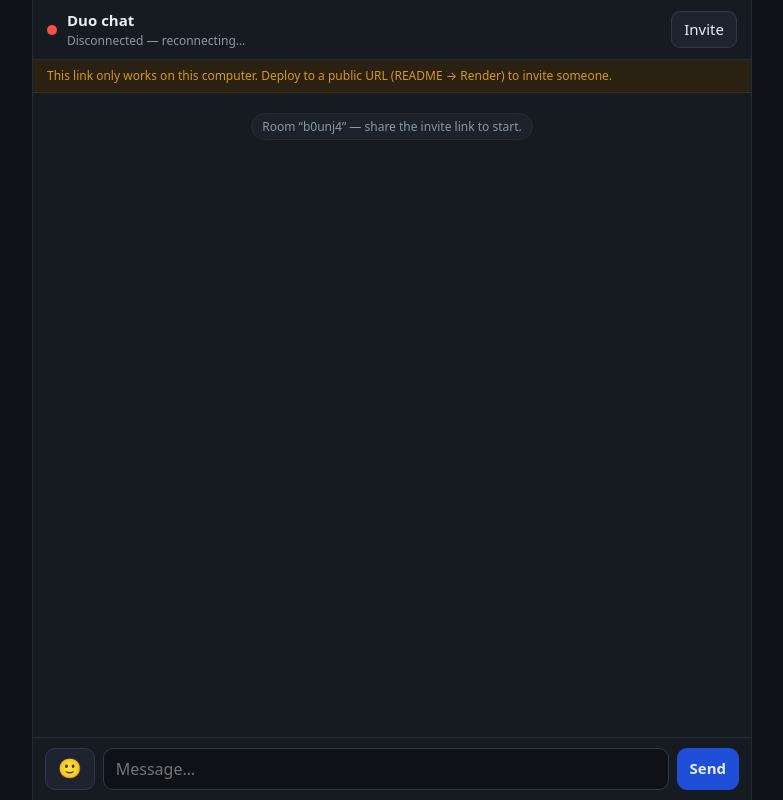
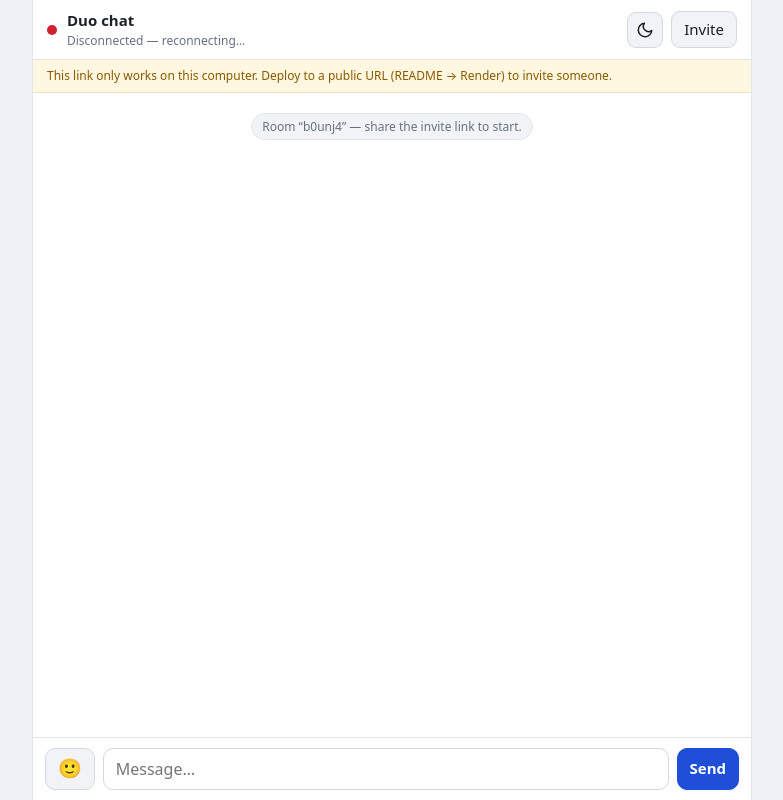
Before and after one commit to hacKING-25/Uss, a website: page public/index.html in a window 1280 px wide. Shown: the whole page, without its empty margins (248-1031 px from the left). Drawn offline with Linux system fonts and the light colour scheme.

Commit message:
feat -theme added

```diff
--- a/public/index.html
+++ b/public/index.html
@@ -3,17 +3,80 @@
 <head>
 <meta charset="utf-8">
 <meta name="viewport" content="width=device-width, initial-scale=1, viewport-fit=cover">
-<meta name="color-scheme" content="dark">
+<meta name="color-scheme" content="dark light">
 <link rel="icon" href="data:,">
 <title>Duo chat</title>
+<script>
+(function () {
+  try {
+    var saved = localStorage.getItem('duo-theme');
+    var theme = saved === 'light' || saved === 'dark'
+      ? saved
+      : (window.matchMedia('(prefers-color-scheme: light)').matches ? 'light' : 'dark');
+    document.documentElement.dataset.theme = theme;
+  } catch (e) {
+    document.documentElement.dataset.theme = 'dark';
+  }
+})();
+</script>
 <style>
   * { box-sizing: border-box; }
   html, body { height: 100%; }
+  :root, [data-theme="dark"] {
+    color-scheme: dark;
+    --bg: #0e1116;
+    --app-bg: #161b22;
+    --border: #232b36;
+    --border-strong: #303a47;
+    --text: #e6edf3;
+    --muted: #8b98a5;
+    --btn-bg: #1d2430;
+    --btn-hover: #253040;
+    --bubble-them: #222a35;
+    --bubble-me: #1f4fd8;
+    --bubble-me-text: #fff;
+    --input-bg: #0e1116;
+    --system-bg: #1b222c;
+    --emojis-bg: #131820;
+    --notice-text: #d29922;
+    --notice-bg: #2a2113;
+    --notice-border: #3a2f18;
+    --accent: #3b6cf0;
+    --delivered: #7ee787;
+    --online: #3fb950;
+    --waiting: #d29922;
+    --danger: #f85149;
+  }
+  [data-theme="light"] {
+    color-scheme: light;
+    --bg: #eef1f5;
+    --app-bg: #ffffff;
+    --border: #e2e6ec;
+    --border-strong: #d3d9e1;
+    --text: #1c2128;
+    --muted: #667085;
+    --btn-bg: #f1f3f6;
+    --btn-hover: #e6eaf0;
+    --bubble-them: #eef1f5;
+    --bubble-me: #1f4fd8;
+    --bubble-me-text: #fff;
+    --input-bg: #ffffff;
+    --system-bg: #f1f3f6;
+    --emojis-bg: #fafbfc;
+    --notice-text: #8a5a00;
+    --notice-bg: #fff7e0;
+    --notice-border: #f2e2b6;
+    --accent: #1f4fd8;
+    --delivered: #1a7f37;
+    --online: #1a7f37;
+    --waiting: #9a6700;
+    --danger: #cf222e;
+  }
   body {
     margin: 0;
     font: 15px/1.45 system-ui, -apple-system, "Segoe UI", Roboto, sans-serif;
-    background: #0e1116;
-    color: #e6edf3;
+    background: var(--bg);
+    color: var(--text);
   }
   button, input { font: inherit; }
   .app {
@@ -22,8 +85,8 @@
     margin: 0 auto;
     display: flex;
     flex-direction: column;
-    background: #161b22;
-    border-inline: 1px solid #232b36;
+    background: var(--app-bg);
+    border-inline: 1px solid var(--border);
   }
   header {
     display: flex;
@@ -31,40 +94,60 @@
     justify-content: space-between;
     gap: 12px;
     padding: 10px 14px;
-    border-bottom: 1px solid #232b36;
+    border-bottom: 1px solid var(--border);
   }
   .peer { display: flex; align-items: center; gap: 10px; min-width: 0; }
   .peer strong { display: block; font-size: 15px; }
   .peer small {
     display: block;
     font-size: 12px;
-    color: #8b98a5;
+    color: var(--muted);
     white-space: nowrap;
     overflow: hidden;
     text-overflow: ellipsis;
   }
-  .dot { width: 10px; height: 10px; border-radius: 50%; background: #8b98a5; flex: none; }
-  .dot.online { background: #3fb950; box-shadow: 0 0 0 3px rgba(63, 185, 80, .18); }
-  .dot.waiting { background: #d29922; }
-  .dot.connecting { background: #8b98a5; animation: pulse 1s infinite alternate; }
-  .dot.offline, .dot.full { background: #f85149; }
+  .dot { width: 10px; height: 10px; border-radius: 50%; background: var(--muted); flex: none; }
+  .dot.online { background: var(--online); box-shadow: 0 0 0 3px rgba(63, 185, 80, .18); }
+  .dot.waiting { background: var(--waiting); }
+  .dot.connecting { background: var(--muted); animation: pulse 1s infinite alternate; }
+  .dot.offline, .dot.full { background: var(--danger); }
   @keyframes pulse { from { opacity: .35; } to { opacity: 1; } }
+  .actions { display: flex; align-items: center; gap: 8px; flex: none; }
   #invite {
-    border: 1px solid #303a47;
-    background: #1d2430;
-    color: #e6edf3;
+    border: 1px solid var(--border-strong);
+    background: var(--btn-bg);
+    color: var(--text);
     padding: 7px 12px;
     border-radius: 9px;
     cursor: pointer;
     white-space: nowrap;
   }
-  #invite:hover { background: #253040; }
+  #invite:hover { background: var(--btn-hover); }
+  #themeBtn {
+    display: inline-flex;
+    align-items: center;
+    justify-content: center;
+    width: 36px;
+    height: 36px;
+    padding: 0;
+    border: 1px solid var(--border-strong);
+    background: var(--btn-bg);
+    color: var(--text);
+    border-radius: 9px;
+    cursor: pointer;
+  }
+  #themeBtn:hover { background: var(--btn-hover); }
+  #themeBtn svg { width: 18px; height: 18px; }
+  #themeBtn .icon-sun { display: none; }
+  #themeBtn .icon-moon { display: block; }
+  [data-theme="dark"] #themeBtn .icon-sun { display: block; }
+  [data-theme="dark"] #themeBtn .icon-moon { display: none; }
   .notice {
     padding: 7px 14px;
     font-size: 12px;
-    color: #d29922;
-    background: #2a2113;
-    border-bottom: 1px solid #3a2f18;
+    color: var(--notice-text);
+    background: var(--notice-bg);
+    border-bottom: 1px solid var(--notice-border);
   }
   .notice[hidden] { display: none; }
   .log {
@@ -79,9 +162,9 @@
   .system {
     align-self: center;
     font-size: 12px;
-    color: #8b98a5;
-    background: #1b222c;
-    border: 1px solid #232b36;
+    color: var(--muted);
+    background: var(--system-bg);
+    border: 1px solid var(--border);
     padding: 4px 10px;
     border-radius: 999px;
     margin: 4px 0;
@@ -93,56 +176,60 @@
     max-width: 78%;
     padding: 7px 11px 8px;
     border-radius: 14px;
-    background: #222a35;
+    background: var(--bubble-them);
     overflow-wrap: anywhere;
   }
-  .row.me .bubble { background: #1f4fd8; border-bottom-right-radius: 4px; }
+  .row.me .bubble {
+    background: var(--bubble-me);
+    color: var(--bubble-me-text);
+    border-bottom-right-radius: 4px;
+  }
   .row.them .bubble { border-bottom-left-radius: 4px; }
   .text { white-space: pre-wrap; }
   .meta { margin-left: 8px; font-size: 11px; opacity: .65; white-space: nowrap; }
   .status { margin-left: 5px; font-size: 11px; white-space: nowrap; }
   .status.queued { opacity: .6; }
   .status.sent { opacity: .75; }
-  .status.delivered { color: #7ee787; opacity: 1; }
+  .status.delivered { color: var(--delivered); opacity: 1; }
   form#composer {
     display: flex;
     gap: 8px;
     padding: 10px 12px calc(10px + env(safe-area-inset-bottom));
-    border-top: 1px solid #232b36;
+    border-top: 1px solid var(--border);
   }
   #emojiBtn, #send {
-    border: 1px solid #303a47;
-    background: #1d2430;
-    color: #e6edf3;
+    border: 1px solid var(--border-strong);
+    background: var(--btn-bg);
+    color: var(--text);
     border-radius: 10px;
     padding: 0 12px;
     height: 42px;
     cursor: pointer;
   }
   #emojiBtn { font-size: 19px; }
-  #send { background: #1f4fd8; border-color: #1f4fd8; font-weight: 600; }
+  #send { background: var(--accent); border-color: var(--accent); color: #fff; font-weight: 600; }
   #input {
     flex: 1;
     min-width: 0;
     height: 42px;
     border-radius: 10px;
-    border: 1px solid #303a47;
-    background: #0e1116;
-    color: #e6edf3;
+    border: 1px solid var(--border-strong);
+    background: var(--input-bg);
+    color: var(--text);
     padding: 0 12px;
     outline: none;
     font-size: 16px;
   }
-  #input:focus { border-color: #3b6cf0; }
+  #input:focus { border-color: var(--accent); }
   .emojis {
     display: grid;
     grid-template-columns: repeat(auto-fill, minmax(40px, 1fr));
     gap: 2px;
     padding: 8px 12px;
-    border-top: 1px solid #232b36;
+    border-top: 1px solid var(--border);
     max-height: 160px;
     overflow-y: auto;
-    background: #131820;
+    background: var(--emojis-bg);
   }
   .emojis button {
     border: 0;
@@ -152,7 +239,7 @@
     cursor: pointer;
     border-radius: 8px;
   }
-  .emojis button:hover { background: #222a35; }
+  .emojis button:hover { background: var(--bubble-them); }
   .emojis[hidden] { display: none; }
 </style>
 </head>
@@ -166,7 +253,18 @@
         <small id="peerStatus">Connecting…</small>
       </div>
     </div>
-    <button id="invite" type="button">Invite</button>
+    <div class="actions">
+      <button id="themeBtn" type="button" aria-label="Switch theme" title="Switch theme">
+        <svg class="icon-sun" viewBox="0 0 24 24" fill="none" stroke="currentColor" stroke-width="2" stroke-linecap="round" aria-hidden="true">
+          <circle cx="12" cy="12" r="4"/>
+          <path d="M12 2v2M12 20v2M4.93 4.93l1.41 1.41M17.66 17.66l1.41 1.41M2 12h2M20 12h2M4.93 19.07l1.41-1.41M17.66 6.34l1.41-1.41"/>
+        </svg>
+        <svg class="icon-moon" viewBox="0 0 24 24" fill="none" stroke="currentColor" stroke-width="2" stroke-linecap="round" stroke-linejoin="round" aria-hidden="true">
+          <path d="M21 12.79A9 9 0 1 1 11.21 3 7 7 0 0 0 21 12.79z"/>
+        </svg>
+      </button>
+      <button id="invite" type="button">Invite</button>
+    </div>
   </header>
 
   <div id="notice" class="notice" hidden></div>
@@ -204,6 +302,22 @@
   const emojiPanel = document.getElementById('emojis');
   const inviteBtn = document.getElementById('invite');
   const notice = document.getElementById('notice');
+  const themeBtn = document.getElementById('themeBtn');
+
+  function applyTheme(theme) {
+    document.documentElement.dataset.theme = theme;
+    const label = theme === 'dark' ? 'Switch to light theme' : 'Switch to dark theme';
+    themeBtn.setAttribute('aria-label', label);
+    themeBtn.title = label;
+  }
+
+  applyTheme(document.documentElement.dataset.theme === 'light' ? 'light' : 'dark');
+
+  themeBtn.addEventListener('click', () => {
+    const next = document.documentElement.dataset.theme === 'dark' ? 'light' : 'dark';
+    applyTheme(next);
+    try { localStorage.setItem('duo-theme', next); } catch {}
+  });
 
   const EMOJIS = [
     '😀', '😂', '😊', '😍', '😘', '😎', '🤔', '😅', '😢', '😭', '😡', '🥳',
```
